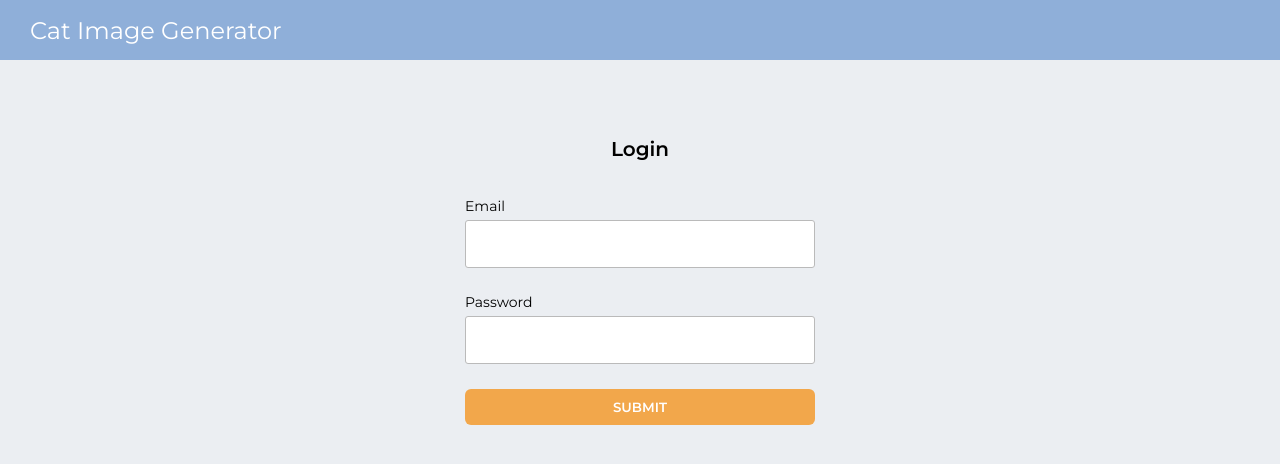
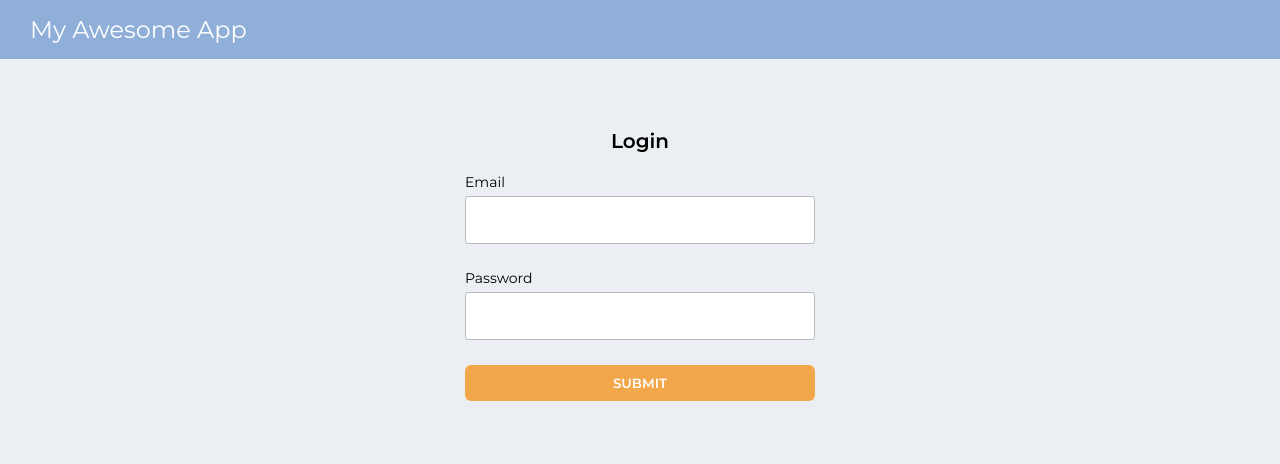
Before and after one commit to Chris25345/react-login, a React (Create React App) app: page / in a window 1280 px wide. Shown: the top 464 px of the page. Built offline with nearby package versions, Linux system fonts and the light colour scheme.

Commit message:
add resizable layout

```diff
--- a/src/components/button/styled/index.tsx
+++ b/src/components/button/styled/index.tsx
@@ -2,8 +2,8 @@ import styled from "styled-components";
 import { ButtonProps } from "../button";
 
 export const ButtonContainer = styled.button<ButtonProps>`
-  min-width: ${(props) => (props.width ? `${props.width}px` : "fit-content")};
-  width: fit-content;
+  max-width: ${(props) => (props.width ? `${props.width}px` : "fit-content")};
+  width: 100%;
   heigth: ${(props) => (props.height ? `${props.height}px` : "15px")};
   background-color: ${(props) => (props.color ? `${props.color}` : "#c2d7f2")};
   padding: 10px 15px;
--- a/src/components/container/styled/index.ts
+++ b/src/components/container/styled/index.ts
@@ -12,6 +12,6 @@ export const Content = styled.div`
   height: 100%;
   background-color: #ebeef2;
   display: flex;
-  padding-top: 60px;
+  padding-top: 70px;
   justify-content: center;
 `;
--- a/src/components/navigation/navigation.tsx
+++ b/src/components/navigation/navigation.tsx
@@ -8,7 +8,7 @@ interface NavigationProps {
 export const Navigation: FC<NavigationProps> = memo(({ button }) => {
   return (
     <NavigationBox doesButtonExist={!!button}>
-      <Typography>Cat Image Generator</Typography>
+      <Typography>My Awesome App</Typography>
       {button}
     </NavigationBox>
   );
--- a/src/components/navigation/styled/index.ts
+++ b/src/components/navigation/styled/index.ts
@@ -13,6 +13,15 @@ export const NavigationBox = styled.div<BoxProps>`
   align-items: center;
   padding: 15px 30px;
   background-color: #8fafd9;
+
+  @media (max-width: 500px) {
+    flex-direction: column;
+    height: fit-content;
+    text-align: center;
+    gap: 10px;
+    justify-content: ${(props) =>
+      props.doesButtonExist ? "space-between" : "center"};
+  }
 `;
 
 export const Typography = styled(BasicTypography)`
--- a/src/core/styled/index.ts
+++ b/src/core/styled/index.ts
@@ -2,4 +2,5 @@ import styled from "styled-components";
 
 export const BasicTypography = styled.h2`
   font-family: "Montserrat";
+  margin: 0;
 `;
--- a/src/pages/login-form/components/form.tsx
+++ b/src/pages/login-form/components/form.tsx
@@ -3,7 +3,14 @@ import { useForm } from "react-hook-form";
 import { useNavigate } from "react-router-dom";
 import { Button } from "../../../components";
 import { setFormData } from "../../../core/utils/local-storage";
-import { Header, InputBox, Label, StyledForm, StyledInput } from "../styled";
+import {
+  Header,
+  InputBox,
+  Label,
+  StyledForm,
+  StyledFormWrapper,
+  StyledInput,
+} from "../styled";
 import { ILoginFormData } from "../types";
 
 export const Form: FC = () => {
@@ -23,10 +30,11 @@ export const Form: FC = () => {
     setTimeout(() => {
       setDisabled(false);
       navigate("/account");
-    }, 1500);
+    }, 1000);
   };
 
   return (
+    <StyledFormWrapper>
       <StyledForm onSubmit={handleSubmit(onSubmit)}>
         <Header>Login</Header>
 
@@ -60,5 +68,6 @@ export const Form: FC = () => {
           SUBMIT
         </Button>
       </StyledForm>
+    </StyledFormWrapper>
   );
 };
--- a/src/pages/login-form/styled/index.ts
+++ b/src/pages/login-form/styled/index.ts
@@ -6,9 +6,16 @@ export const Header = styled(BasicTypography)`
   font-size: 20px;
 `;
 
+export const StyledFormWrapper = styled.div`
+  width: 100%;
+  display: flex;
+  justify-content: center;
+`;
+
 export const StyledForm = styled.form`
+  max-width: 350px;
   width: 100%;
-  height: fit-content;
+  padding: 0 15px;
   display: flex;
   flex-direction: column;
   align-items: center;
@@ -16,6 +23,7 @@ export const StyledForm = styled.form`
 `;
 
 export const InputBox = styled.div`
+  width: 100%;
   display: flex;
   flex-direction: column;
   justify-content: flex-start;
@@ -27,12 +35,10 @@ export const Label = styled(BasicTypography)`
   font-weight: 400;
   font-size: 14px;
   color: black;
-  margin: 0;
 `;
 
 export const StyledInput = styled.input`
-  max-width: 350px;
-  width: 350px;
+  width: 100%;
   height: 48px;
 
   border: 1px solid #bababa;
```
Lines whose indentation alone changed are shown as unchanged.
